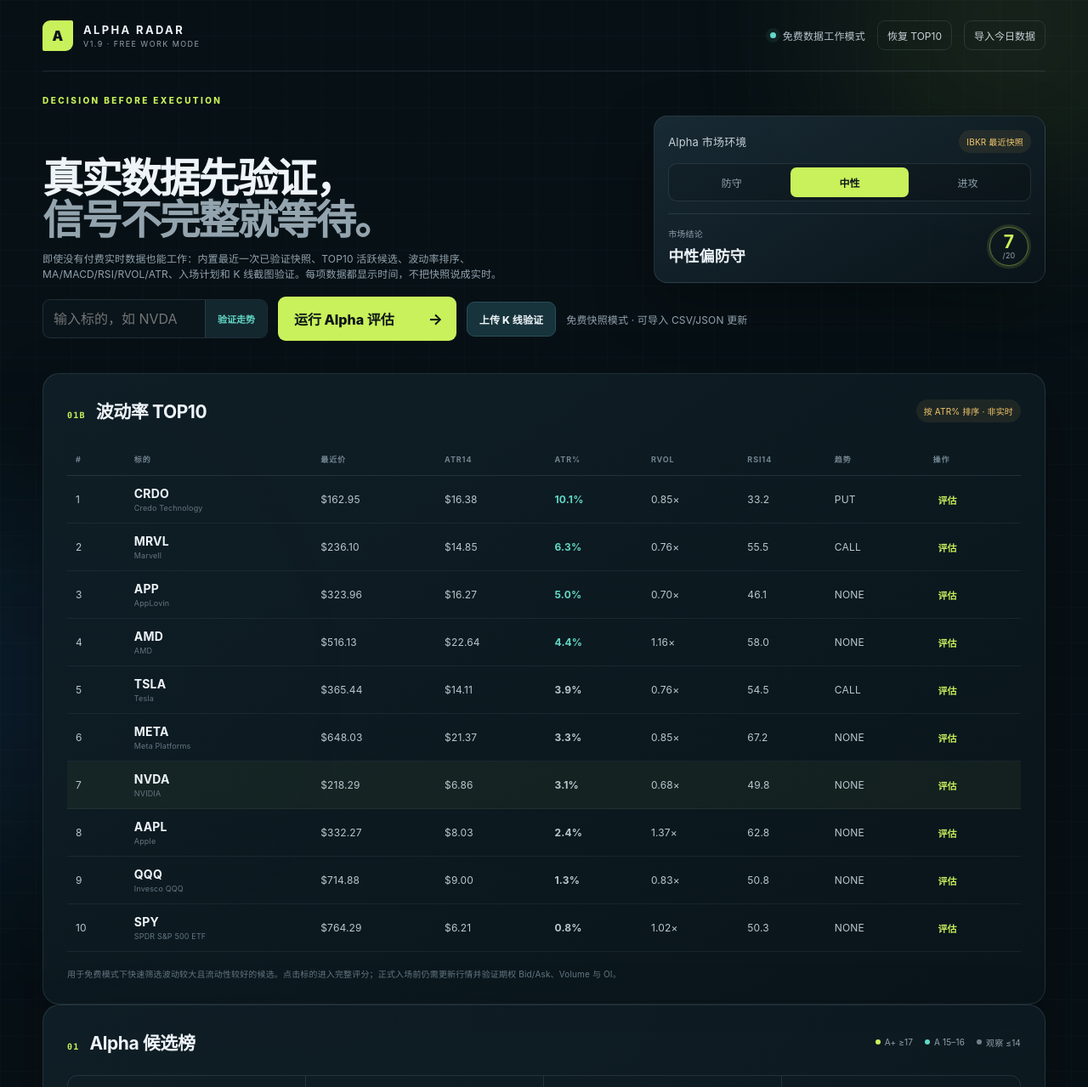
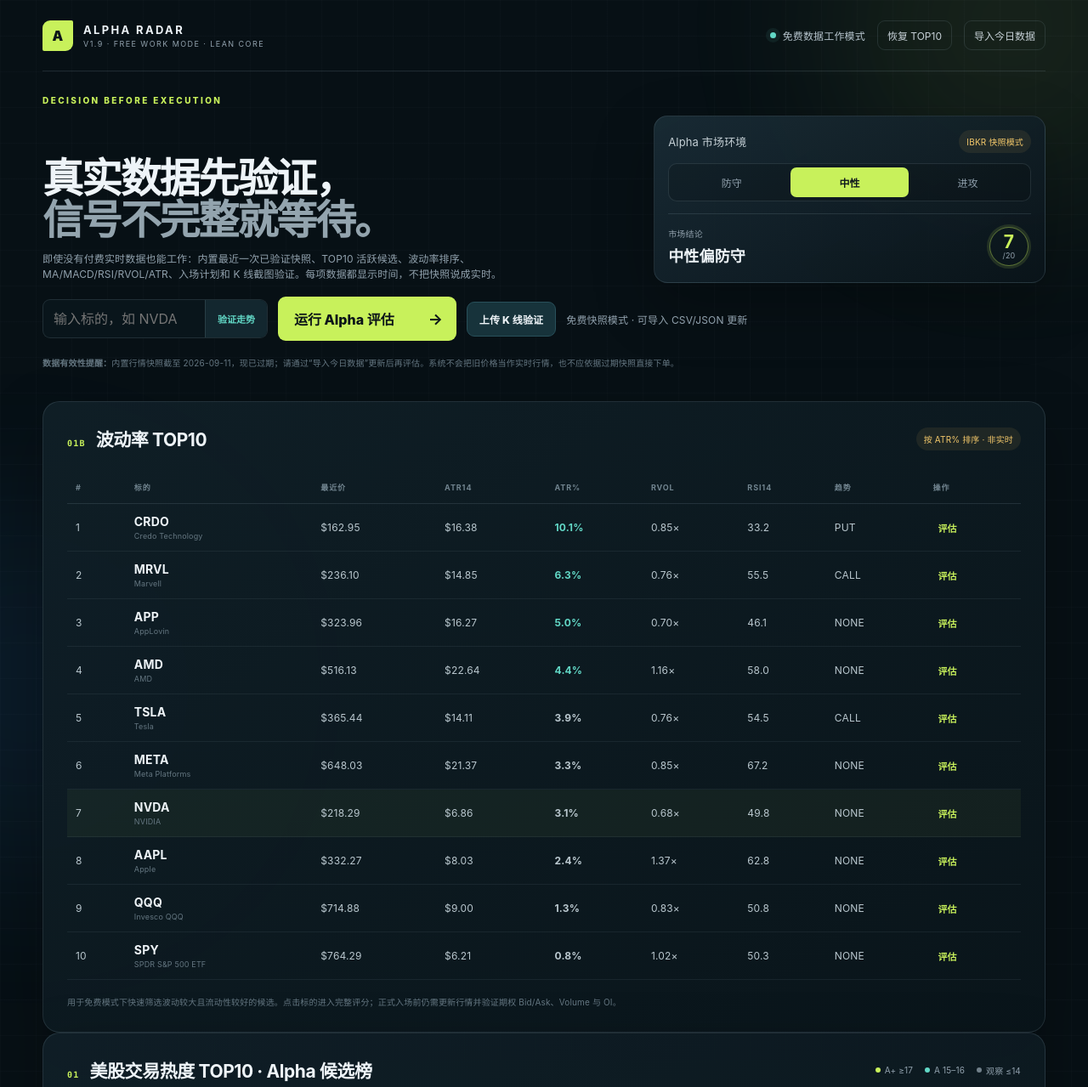
Before and after one commit to gavin723/guo, a website: page dist/index.html in a window 1280 px wide. Shown: the top 1279 px of the page at 85% size. Drawn offline with Linux system fonts and the light colour scheme.

Commit message:
Clarify snapshot mode and stale-data warning

```diff
--- a/dist/index.html
+++ b/dist/index.html
@@ -14,7 +14,7 @@
     <header class="topbar shell">
       <a class="brand" href="#radar" aria-label="返回雷达首页">
         <span class="brand-mark">A</span>
-        <span><strong>ALPHA RADAR</strong><small>V1.9 · FREE WORK MODE</small></span>
+        <span><strong>ALPHA RADAR</strong><small>V1.9 · FREE WORK MODE · LEAN CORE</small></span>
       </a>
       <div class="top-actions">
         <span class="privacy-pill"><i></i> 免费数据工作模式</span>
@@ -33,7 +33,7 @@
           </div>
           <div class="market-card">
             <div class="market-card-head">
-              <span>Alpha 市场环境</span><span class="data-badge">IBKR 最近快照</span>
+              <span>Alpha 市场环境</span><span class="data-badge">IBKR 快照模式</span>
             </div>
             <div class="regime-switch" role="group" aria-label="选择市场环境">
               <button data-regime="risk-off" type="button">防守</button>
@@ -52,6 +52,7 @@
           <a class="secondary-btn chart-shortcut" href="#chartValidation">上传 K 线验证</a>
           <span id="scanStatus" class="scan-status">免费快照模式 · 可导入 CSV/JSON 更新</span>
         </div>
+        <p class="source-note" role="status"><strong>数据有效性提醒：</strong>内置行情快照截至 2026-09-11，现已过期；请通过“导入今日数据”更新后再评估。系统不会把旧价格当作实时行情，也不应依据过期快照直接下单。</p>
       </section>
 
       <section class="panel radar-panel volatility-panel" aria-labelledby="volatilityTitle">
@@ -70,7 +71,7 @@
 
       <section class="panel radar-panel" aria-labelledby="rankingTitle">
         <div class="section-head">
-          <div><span class="section-index">01</span><h2 id="rankingTitle">Alpha 候选榜</h2></div>
+          <div><span class="section-index">01</span><h2 id="rankingTitle">美股交易热度 TOP10 · Alpha 候选榜</h2></div>
           <div class="legend"><span><i class="dot aplus"></i>A+ ≥17</span><span><i class="dot a"></i>A 15–16</span><span><i class="dot watch"></i>观察 ≤14</span></div>
         </div>
         <div class="metrics-strip">
```
